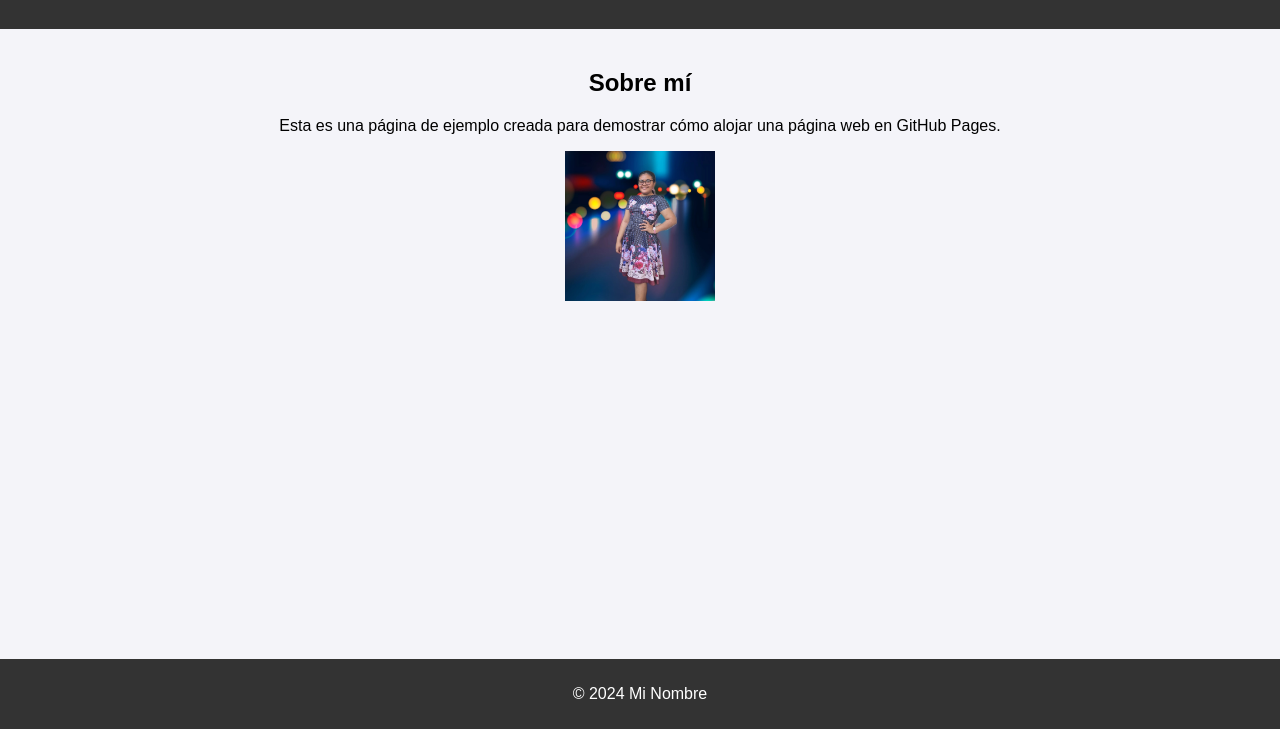
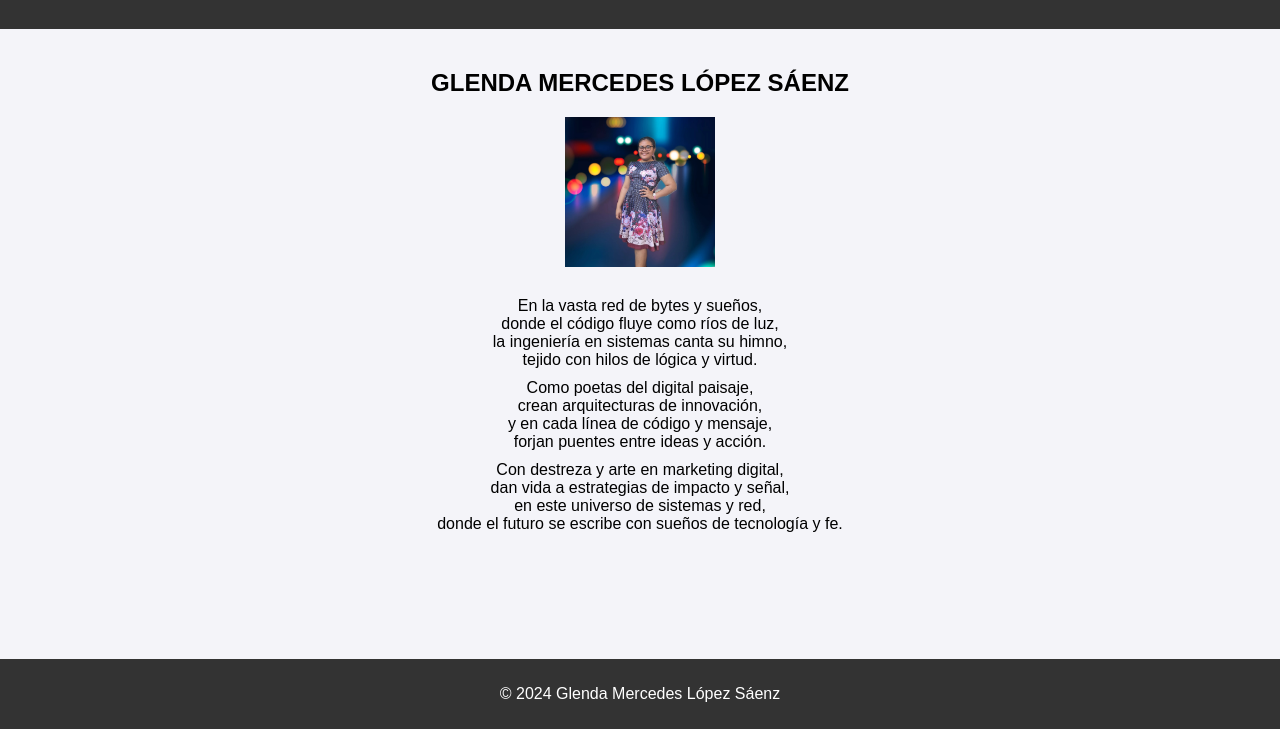
Before and after one commit to adnelg22/CVII, a plain HTML site: page index.html in a window 1280 px wide. Shown: the part 71-800 px from the top of the page. Drawn offline with Linux system fonts and the light colour scheme.

Commit message:
Agregar texto a la página web

```diff
--- a/index.html
+++ b/index.html
@@ -29,9 +29,23 @@ footer {
         bottom: 0;
     }
     img {
-    width: 150px;
-    height: 150px;
-    object-fit: cover;
+        width: 150px; /* Ancho de 150 píxeles */
+        height: 150px; /* Alto de 150 píxeles */
+        object-fit: cover; /* Mantiene la relación de aspecto y cubre el contenedor */
+        display: block; /* Asegura que la imagen se centre correctamente */
+        margin: 0 auto; /* Centra la imagen horizontalmente */
+    }
+    .poema {
+        text-align: center; /* Centra el texto del poema */
+        max-width: 800px; /* Ancho máximo para mantener una buena legibilidad */
+        margin: 20px auto; /* Márgenes automáticos para centrar el contenedor */
+        padding: 10px; /* Espacio interno para evitar que el texto toque los bordes */
+        overflow-y: auto; /* Agrega una barra de desplazamiento vertical si es necesario */
+        height: 300px; /* Altura fija para el contenedor del poema */
+
+    }
+    .poema p {
+        margin: 0 0 10px 0;
     }
 </style>
 </head>
@@ -40,12 +54,28 @@ img {
     <h1>Bienvenido a Mi Página Web</h1>
 </header>
 <main>
-    <h2>Sobre mí</h2>
-    <p>Esta es una página de ejemplo creada para demostrar cómo alojar una página web en GitHub Pages.</p>
+    <h2>GLENDA MERCEDES LÓPEZ SÁENZ</h2>
     <img src="images/mi-imagen.jpg" alt="CARNET" />
+
+    <div class="poema">
+        <p>En la vasta red de bytes y sueños,<br>
+        donde el código fluye como ríos de luz,<br>
+        la ingeniería en sistemas canta su himno,<br>
+        tejido con hilos de lógica y virtud.</p>
+
+        <p>Como poetas del digital paisaje,<br>
+        crean arquitecturas de innovación,<br>
+        y en cada línea de código y mensaje,<br>
+        forjan puentes entre ideas y acción.</p>
+
+        <p>Con destreza y arte en marketing digital,<br>
+        dan vida a estrategias de impacto y señal,<br>
+        en este universo de sistemas y red,<br>
+        donde el futuro se escribe con sueños de tecnología y fe.</p>
+    </div>
 </main>
 <footer>
-    <p>© 2024 Mi Nombre</p>
+    <p>© 2024 Glenda Mercedes López Sáenz</p>
 </footer>
 </body>
 </html>
```
Lines whose indentation alone changed are shown as unchanged.
